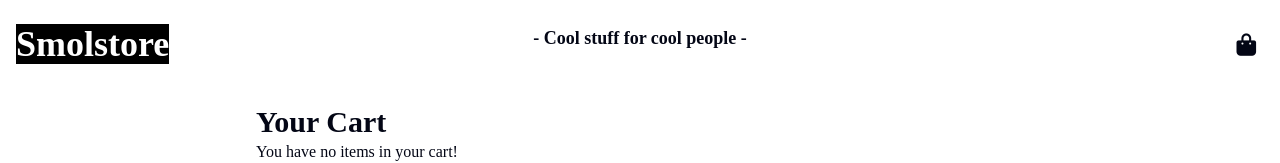
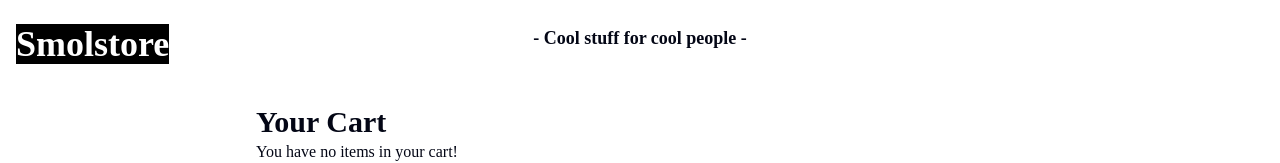
Before and after one commit to rau03/online_store, a Next.js app: page /cart in a window 1280 px wide. Shown: the top 163 px of the page. Built offline with nearby package versions, Linux system fonts and the light colour scheme; a web font is replaced by a local one.

Commit message:
fix deployment issues

```diff
--- a/app/head.js
+++ b/app/head.js
@@ -4,13 +4,17 @@ export default function Head() {
       <link rel="icon" href="/favicon.png" sizes="any" />
       <link
         rel="stylesheet"
-        href="https://cdnjs.cloudflare.com/ajax/libs/font-awesome/6.7.2/css/all.min.css"
+        href="https://cdnjs.cloudflare.com/ajax/libs/font-awesome/6.5.1/css/all.min.css"
         integrity="sha512-Evv84Mr4kqVGRNSgIGL/F/aIDqQb7xQ2vcrdIwxfjThSH8CSR7PBEakCr51Ck+w+/U6swU2Im1vVX0SVk9ABhg=="
         crossOrigin="anonymous"
         referrerPolicy="no-referrer"
       />
       <link rel="preconnect" href="https://fonts.googleapis.com" />
-      <link rel="preconnect" href="https://fonts.gstatic.com" crossOrigin="" />
+      <link
+        rel="preconnect"
+        href="https://fonts.gstatic.com"
+        crossOrigin="anonymous"
+      />
       <link
         href="https://fonts.googleapis.com/css2?family=Eczar:wght@400..800&family=Grenze:ital,wght@0,100;0,200;0,300;0,400;0,500;0,600;0,700;0,800;0,900;1,100;1,200;1,300;1,400;1,500;1,600;1,700;1,800;1,900&display=swap"
         rel="stylesheet"
--- a/next.config.mjs
+++ b/next.config.mjs
@@ -1,4 +1,6 @@
 /** @type {import('next').NextConfig} */
-const nextConfig = {};
+const nextConfig = {
+  output: "standalone",
+};
 
 export default nextConfig;
```
